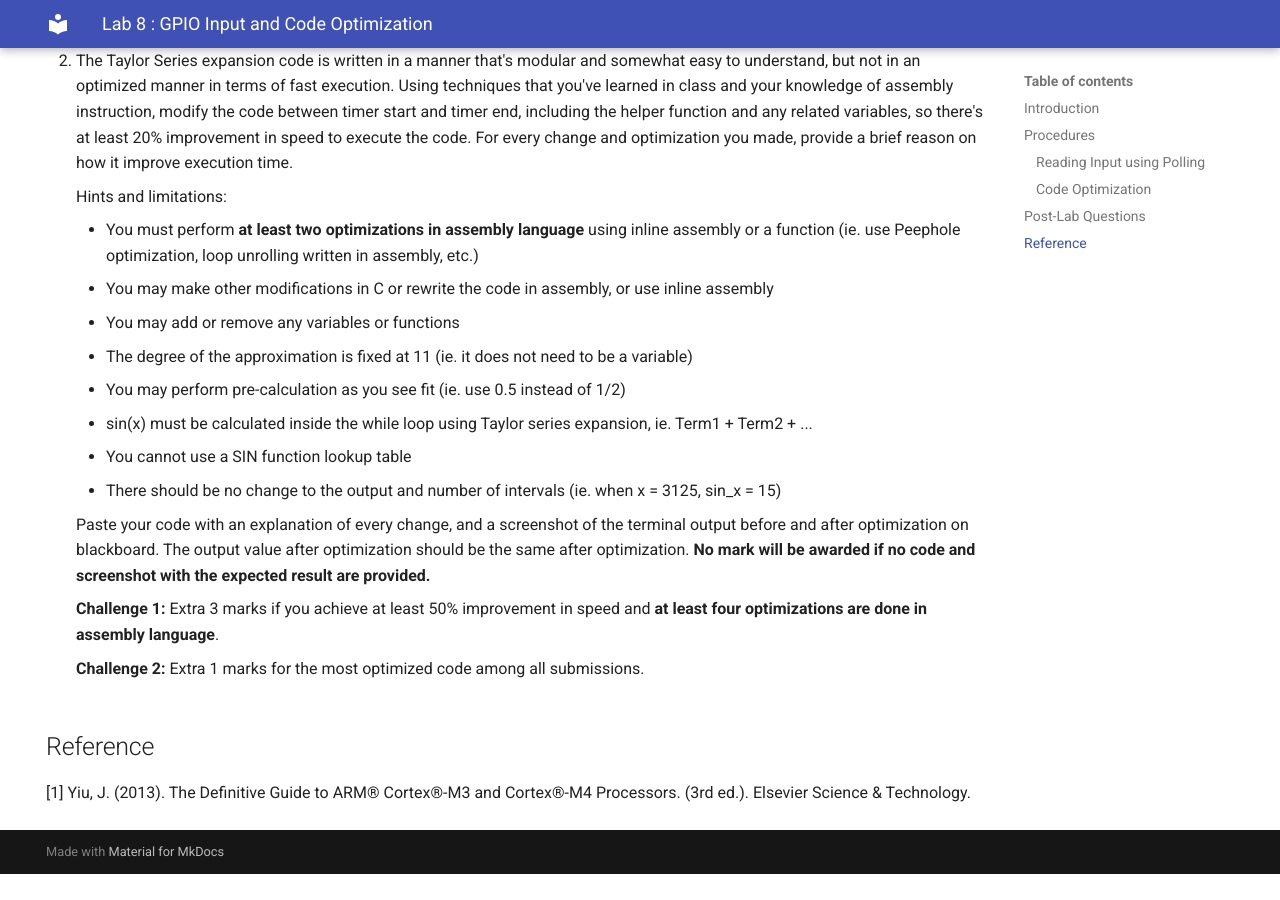
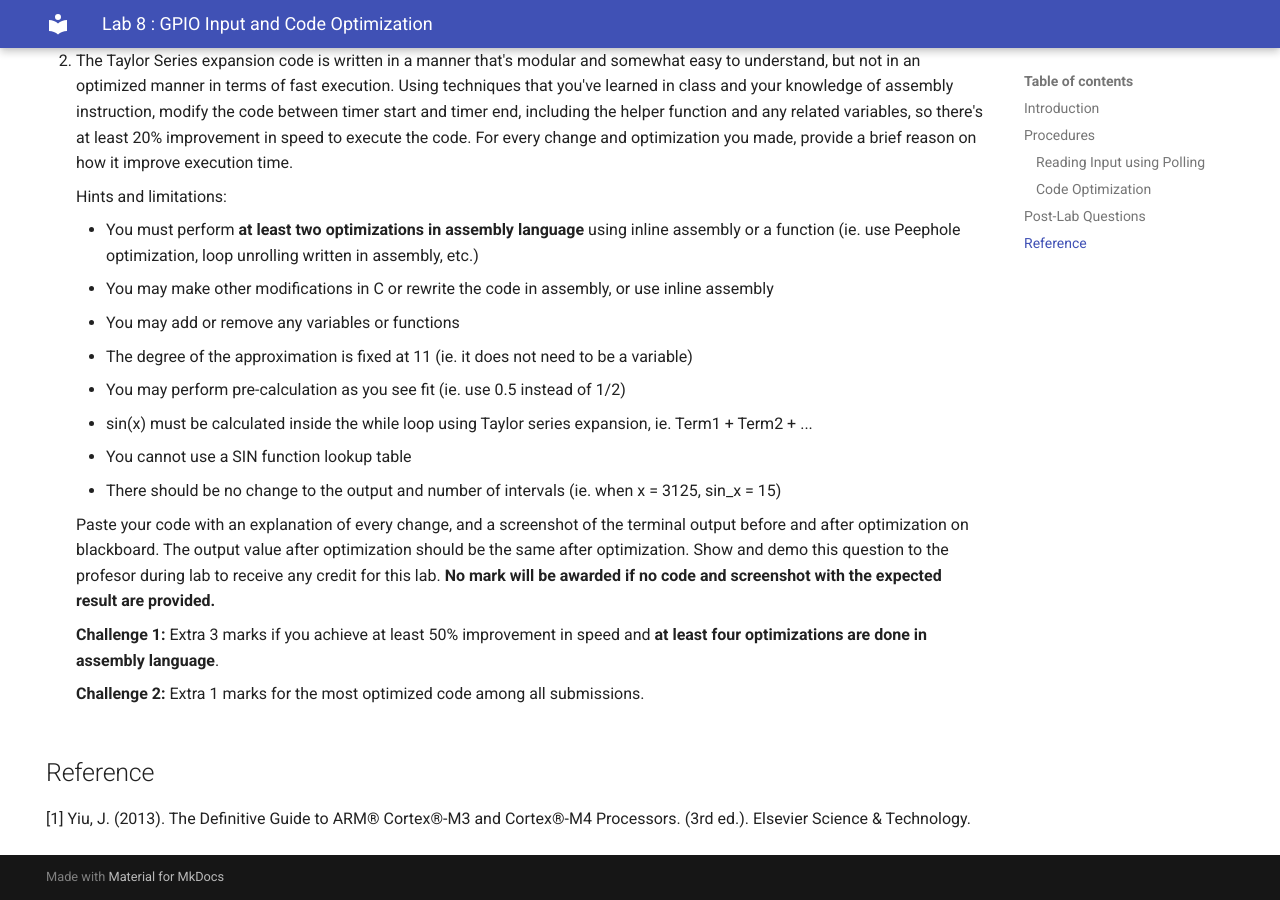
Before and after one commit to Seneca-BSA/Lab-Manual, an MkDocs documentation site: the page built from docs/SEH500/lab8.md, in a window 1280 px wide and 900 px high, scrolled down 6078 px. Built offline with MkDocs 1.6.1 and Material for MkDocs 9.7.7, drawn with Linux system fonts in a browser that asks for light colours; before the commit the page ends 6952 px from its top, so only the background shows below that.

Commit message:
update SEH500 lab7 and lab8 to include demo in the instruction

```diff
--- a/docs/SEH500/lab8.md
+++ b/docs/SEH500/lab8.md
@@ -271,7 +271,7 @@ Using the skills and knowledge acquired from this lab, answer the following post
     - You cannot use a SIN function lookup table
     - There should be no change to the output and number of intervals (ie. when x = 3125, sin_x = 15)
 
-    Paste your code with an explanation of every change, and a screenshot of the terminal output before and after optimization on blackboard. The output value after optimization should be the same after optimization. **No mark will be awarded if no code and screenshot with the expected result are provided.**
+    Paste your code with an explanation of every change, and a screenshot of the terminal output before and after optimization on blackboard. The output value after optimization should be the same after optimization. Show and demo this question to the profesor during lab to receive any credit for this lab. **No mark will be awarded if no code and screenshot with the expected result are provided.**
 
     **Challenge 1:** Extra 3 marks if you achieve at least 50% improvement in speed and **at least four optimizations are done in assembly language**.
 
```
Also changed, not shown: docs/SEH500/lab7.md (+1 -1 lines).
